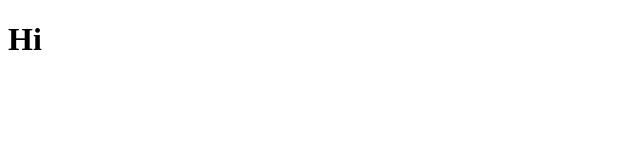
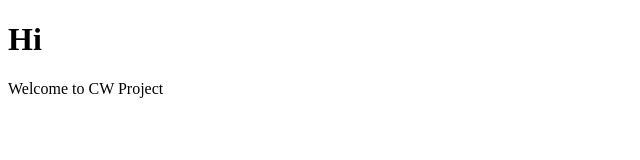
Before and after one commit to Shubh-Pawar007/Naukri-Clone, a plain HTML site: page index.html in a window 1280 px wide. Shown: the whole page, without its empty margins (0-640 px from the left). Drawn offline with Linux system fonts and the light colour scheme.

Commit message:
New Changes

```diff
--- a/index.html
+++ b/index.html
@@ -8,5 +8,6 @@
 </head>
 <body>
     <h1>Hi</h1>
+    <p>Welcome to CW Project</p>
 </body>
 </html>
```
